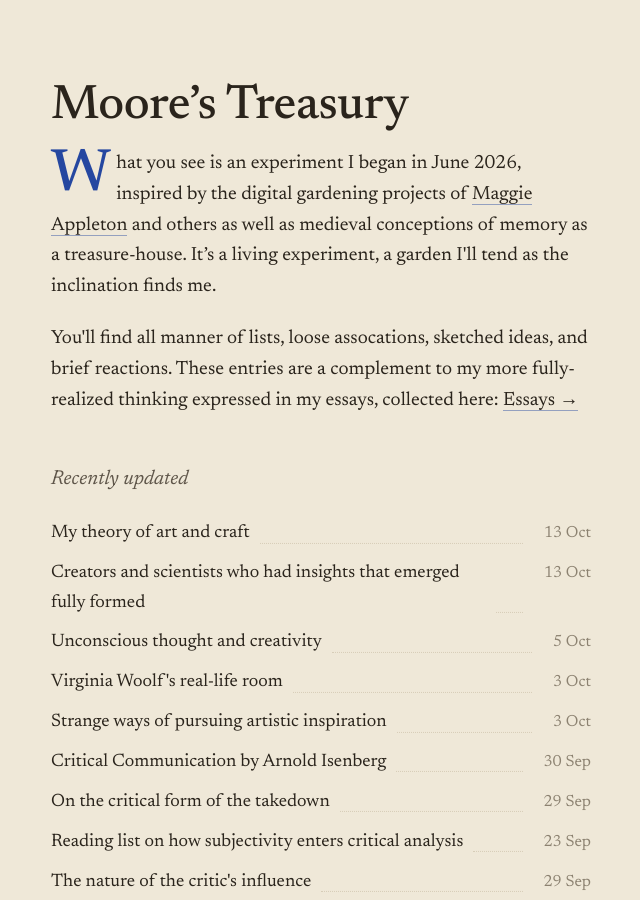
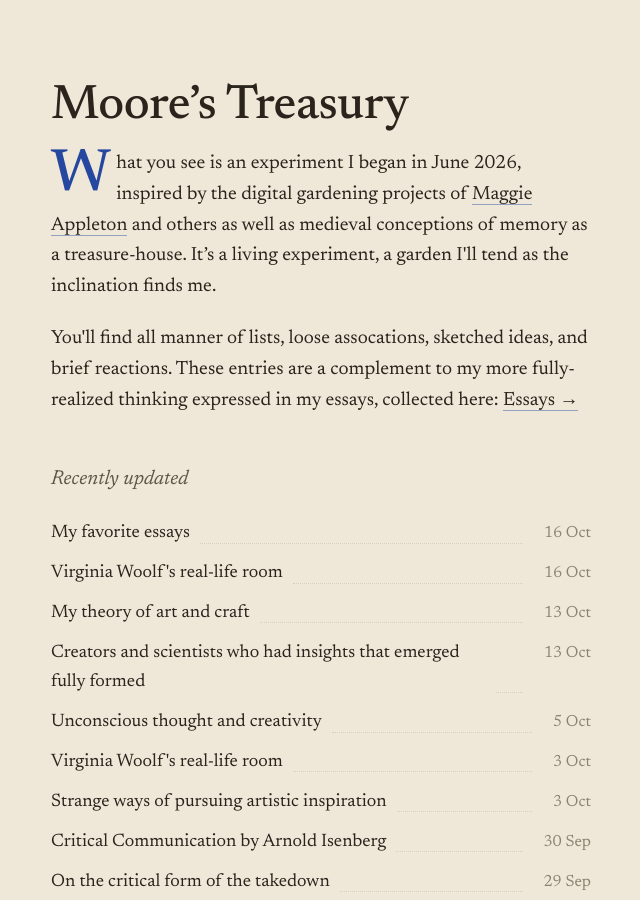
Before and after one commit to lauramoorewrites-del/treasury, a Jekyll site: the page built from index.md, in a window 1280 px wide and 900 px high. Shown: the whole window, without its empty margins (319-959 px from the left). Built offline with Jekyll 4.4.1, drawn with Linux system fonts in a browser that asks for light colours.

Commit message:
Update Woolf entry and add both to recent list
Co-Authored-By: Claude Sonnet 4.6 <noreply@anthropic.com>

```diff
--- a/index.md
+++ b/index.md
@@ -4,6 +4,12 @@ title: "Moore’s Treasury"
 intro: What you see is an experiment I began in June 2026, inspired by the digital gardening projects of <a href="https://maggieappleton.com/nontechnical-gardening">Maggie Appleton</a> and others as well as medieval conceptions of memory as a treasure-house. It’s a living experiment, a garden I'll tend as the inclination finds me.
 intro2: "You'll find all manner of lists, loose assocations, sketched ideas, and brief reactions. These entries are a complement to my more fully-realized thinking expressed in my essays, collected here:"
 recent:
+  - title: "My favorite essays"
+    url: "/my-favorite-essays/"
+    date: "16 Oct"
+  - title: "Virginia Woolf's real-life room"
+    url: "/virginia-woolfs-real-life-room/"
+    date: "16 Oct"
   - title: "My theory of art and craft"
     url: "/my-theory-of-art-and-craft/"
     date: "13 Oct"
```
